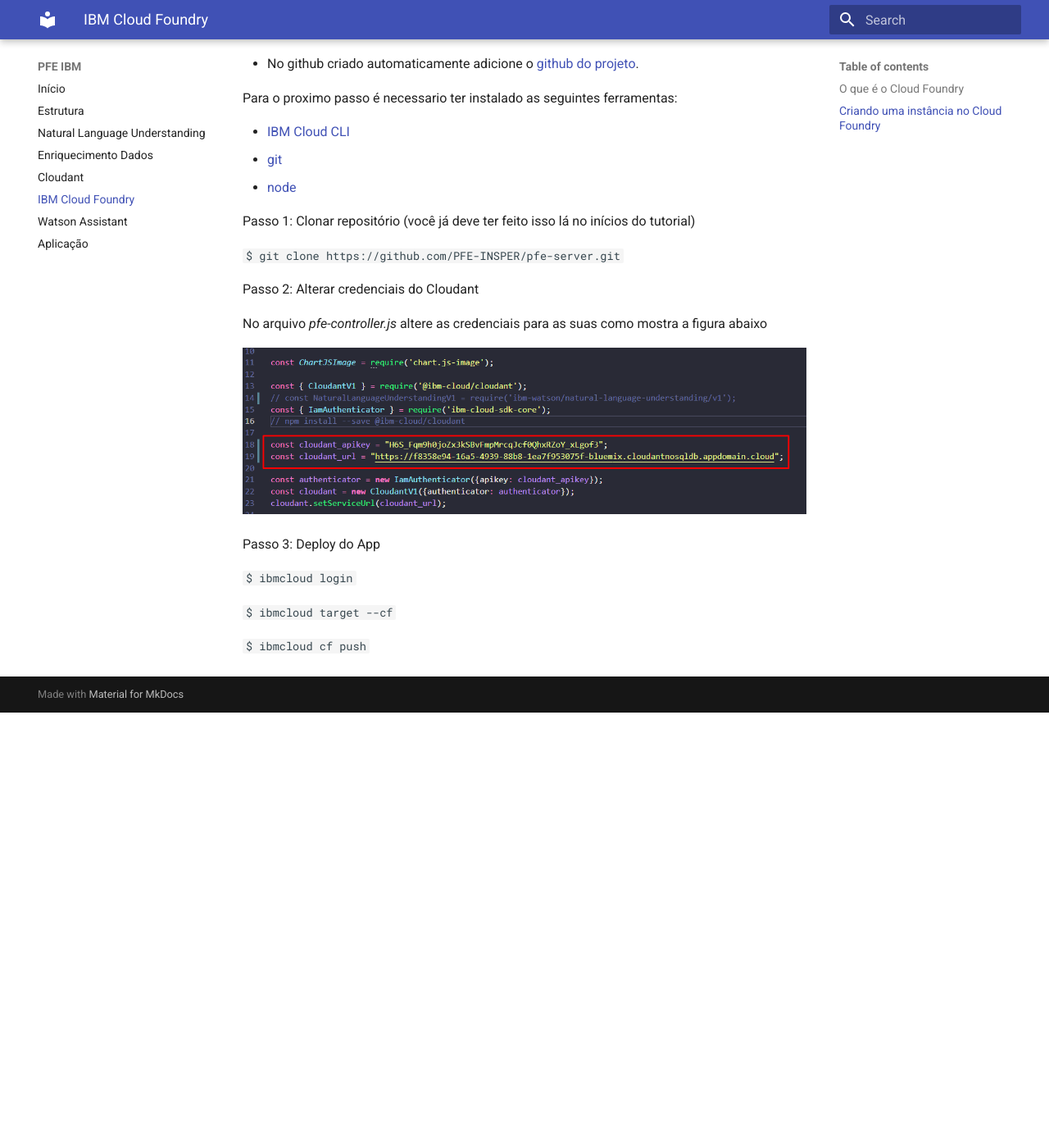
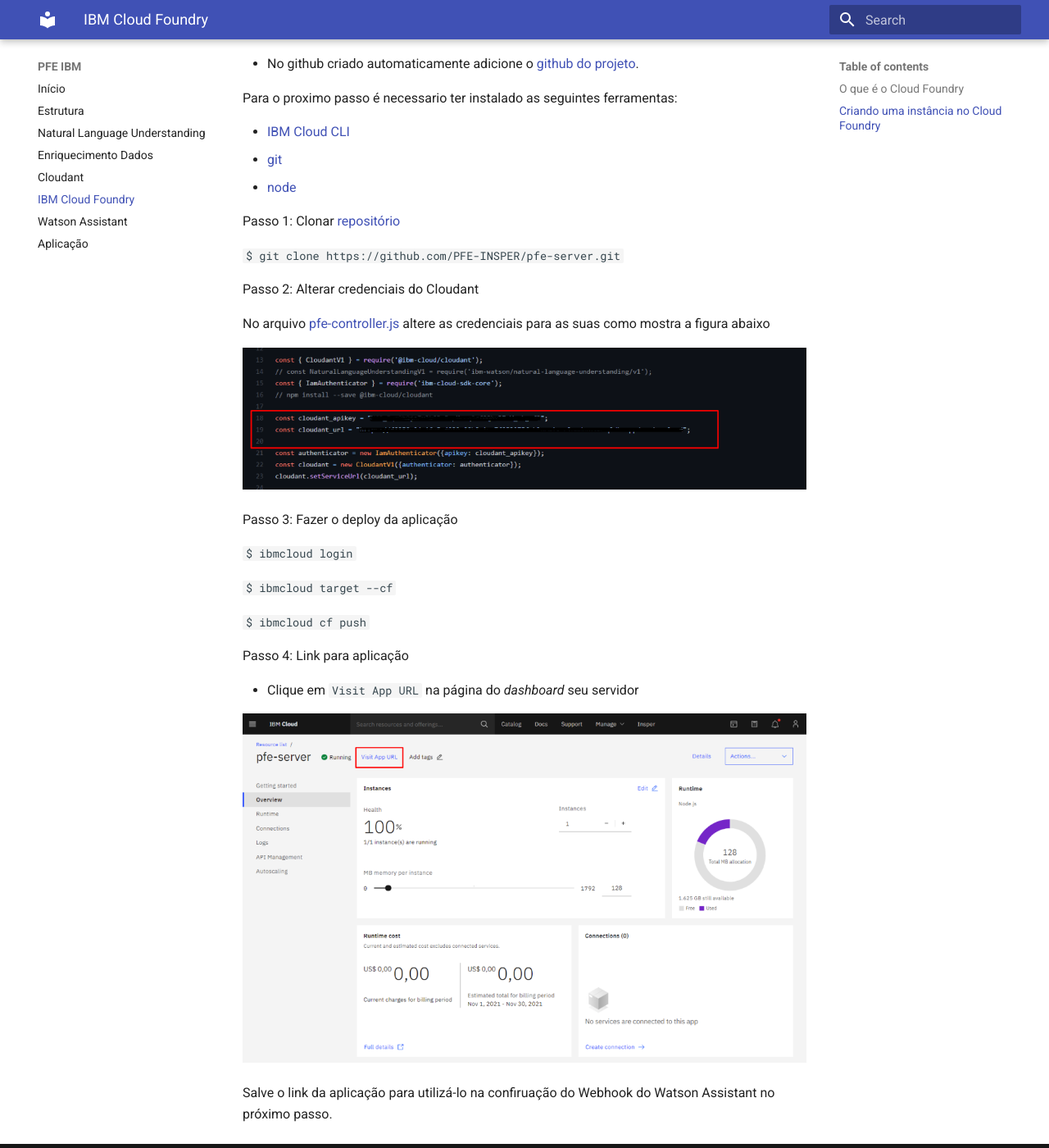
Before and after one commit to PFE-INSPER/tutorial, an MkDocs documentation site: the page built from docs/cloudfoundry.md, in a window 1280 px wide and 1400 px high, scrolled down 1420 px. Shown: the whole window at 82% size. Built offline with MkDocs 1.6.1 and Material for MkDocs 9.7.7, drawn with Linux system fonts in a browser that asks for light colours; before the commit the page ends 2289 px from its top, so only the background shows below that.

Commit message:
atualizando o tutorial

```diff
--- a/docs/cloudfoundry.md
+++ b/docs/cloudfoundry.md
@@ -24,20 +24,28 @@
 * [node](https://nodejs.org/en/)
 
 
-Passo 1: Clonar repositório (você já deve ter feito isso lá no inícios do tutorial)
+Passo 1: Clonar [repositório](https://github.com/PFE-INSPER/pfe-server.git)
 
 `$ git clone https://github.com/PFE-INSPER/pfe-server.git`
 
 Passo 2: Alterar credenciais do Cloudant
 
-No arquivo *pfe-controller.js* altere as credenciais para as suas como mostra a figura abaixo
+No arquivo [pfe-controller.js](https://github.com/PFE-INSPER/pfe-server/blob/main/server/controllers/pfe-controller.js) altere as credenciais para as suas como mostra a figura abaixo
 
 ![](imagens/CloudFoundry-03.png)
 
-Passo 3: Deploy do App
+Passo 3: Fazer o deploy da aplicação
 
  `$ ibmcloud login`
 
  `$ ibmcloud target --cf`
 
  `$ ibmcloud cf push`
+
+Passo 4: Link para aplicação
+
+* Clique em `Visit App URL` na página do *dashboard* seu servidor
+
+![](imagens/CloudFoundry-04.png)
+
+Salve o link da aplicação para utilizá-lo na confiruação do Webhook do Watson Assistant no próximo passo.
```
Also changed, not shown: docs/aplicacao.md (+2 -2 lines), docs/assistant.md (+3 -3 lines), docs/cloudant.md (+1 -1 lines), docs/imagens/CloudFoundry-03.png, docs/imagens/CloudFoundry-04.png (added).
